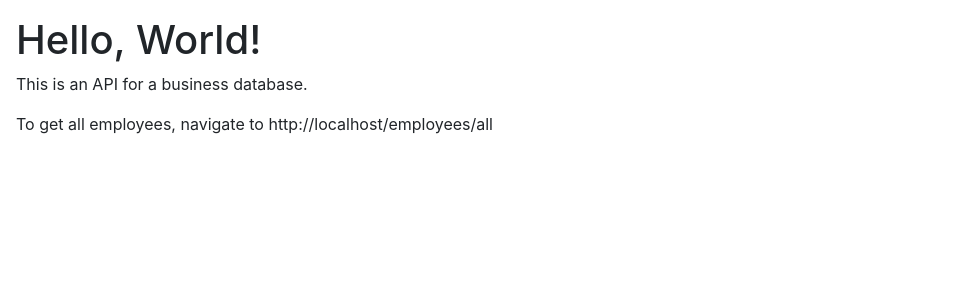
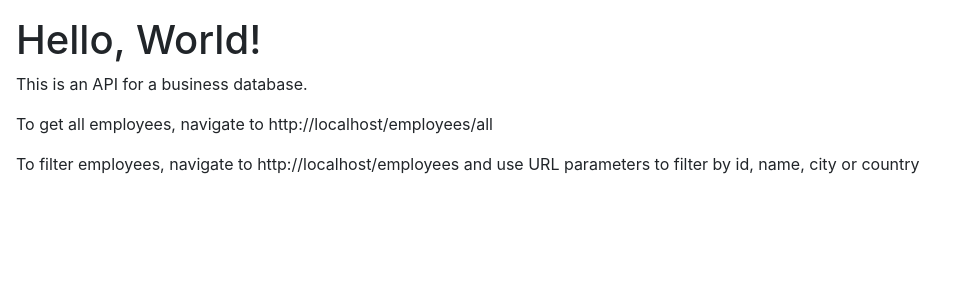
Before and after one commit to VJ1224/flask-apps, a Flask app: page / in a window 1280 px wide. Shown: the top 300 px of the page, without its empty margins (0-966 px from the left). Run offline with Flask 2, Linux system fonts and the light colour scheme; some libraries are stand-ins or nearby versions.

Commit message:
Added links

```diff
--- a/business-api/templates/index.html
+++ b/business-api/templates/index.html
@@ -12,6 +12,7 @@
     <h1>Hello, {{name}}!</h1>
     <p>This is an API for a business database.</p>
     <p>To get all employees, navigate to {{url}}employees/all</p>
+    <p>To filter employees, navigate to {{url}}employees and use URL parameters to filter by id, name, city or country</p>
     <script src="https://code.jquery.com/jquery-3.5.1.slim.min.js" integrity="sha384-DfXdz2htPH0lsSSs5nCTpuj/zy4C+OGpamoFVy38MVBnE+IbbVYUew+OrCXaRkfj" crossorigin="anonymous"></script>
     <script src="https://cdn.jsdelivr.net/npm/popper.js@1.16.0/dist/umd/popper.min.js" integrity="sha384-Q6E9RHvbIyZFJoft+2mJbHaEWldlvI9IOYy5n3zV9zzTtmI3UksdQRVvoxMfooAo" crossorigin="anonymous"></script>
     <script src="https://stackpath.bootstrapcdn.com/bootstrap/4.5.0/js/bootstrap.min.js" integrity="sha384-OgVRvuATP1z7JjHLkuOU7Xw704+h835Lr+6QL9UvYjZE3Ipu6Tp75j7Bh/kR0JKI" crossorigin="anonymous"></script>
```
Also changed, not shown: README.md, business-api/README.md.
